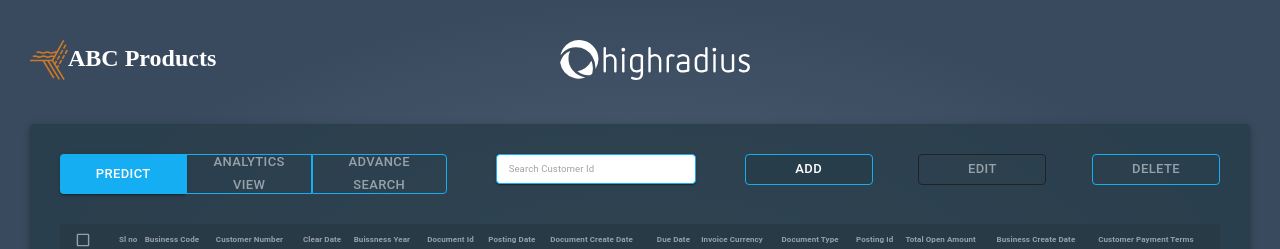
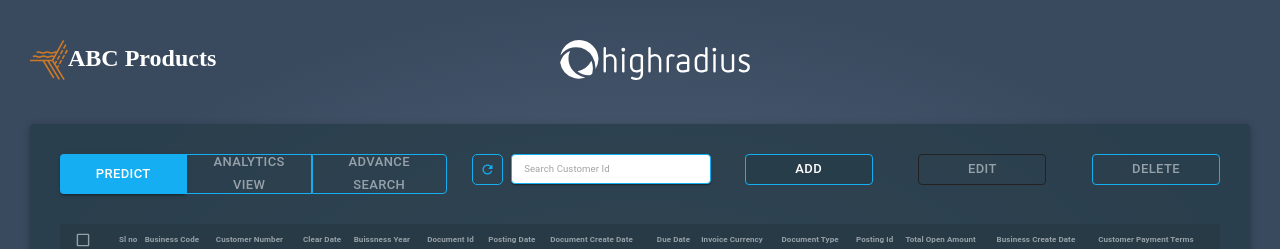
Before and after one commit to sagnikghoshcr7/AI-Enabled-B2B-FINTECH-Management, a React (Create React App) app: page / in a window 1280 px wide. Shown: the top 249 px of the page. Built offline with nearby package versions, Linux system fonts and the light colour scheme; no server answers.

Commit message:
add refresh button

```diff
--- a/src/components/InvoicePanelTable.jsx
+++ b/src/components/InvoicePanelTable.jsx
@@ -27,7 +27,7 @@
 import "../styles.css";
 
 import InputBase from "@material-ui/core/InputBase";
-import IconButton from "@material-ui/core/IconButton";
+import RefreshIcon from "@material-ui/icons/Refresh";
 
 import DeleteDialogForm from "./DeleteDialogForm";
 import AddFormDialog from "./AddFormDialog";
@@ -244,7 +244,7 @@
         // console.log(JSON.stringify(response.data));
         const rowData = response.data["data"];
         setRowData(rowData);
-        // console.log(rowData);
+        console.log(rowData);
       })
       .catch(function (error) {
         console.log(error);
@@ -346,6 +346,17 @@
 
   const optimisedSearch = useCallback(debounce(handleSearch), []);
 
+  const refreshButtonClick = (event) => {
+    SetRowOffset(0);
+    setTempSelectedRowIndex(1);
+    setAdvDocumentId("");
+    setAdvInvoiceId("");
+    setRowCustNo("");
+    setAdvBusinessYear("");
+    setRowFirstCount(0);
+    displayData();
+  };
+
   // for selecting all checkboxes
   const handleSelectAllClick = (event) => {
     if (event.target.checked) {
@@ -443,6 +454,16 @@
               direction="row"
               style={{ display: "flex", justifyContent: "center" }}
             >
+              <RefreshIcon
+                onClick={refreshButtonClick}
+                style={{
+                  color: "#15AEF2",
+                  fontSize: "31",
+                  padding: "1px 7px",
+                  border: "1px solid",
+                  borderRadius: "5px",
+                }}
+              />
               <Paper
                 component="form"
                 className={classes.searchpaper}
@@ -465,7 +486,10 @@
             <Grid container item xs={5} justify="space-between">
               <AddFormDialog displayData={displayData} />
               <EditDialogForm displayData={displayData} />
-              <DeleteDialogForm displayData={displayData} countTotalData={countTotalData} />
+              <DeleteDialogForm
+                displayData={displayData}
+                countTotalData={countTotalData}
+              />
             </Grid>
           </Grid>
         </Grid>
@@ -617,7 +641,8 @@
           </Grid>
           <Grid style={{ color: "#fff" }}>
             {rowFirstCount + 1}-
-            {rowFirstCount + rowCountOptions[selectedRowIndex]} of {toatalDataCount}
+            {rowFirstCount + rowCountOptions[selectedRowIndex]} of{" "}
+            {toatalDataCount}
           </Grid>
           <Grid onClick={goNextRows} style={{ color: "#fff" }}>
             <NavigateNextIcon />
--- a/src/utils/constants.js
+++ b/src/utils/constants.js
@@ -1,4 +1,3 @@
-// export const SERVER_URL = 'http://localhost:8081/';
-// export const ROLL_NUMBER = '1805096';
 export const SERVER_URL = 'http://localhost:8080/';
+// export const SERVER_URL = 'http://e52b-115-187-40-76.ngrok.io/';
 export const ROLL_NUMBER = '123';
```
